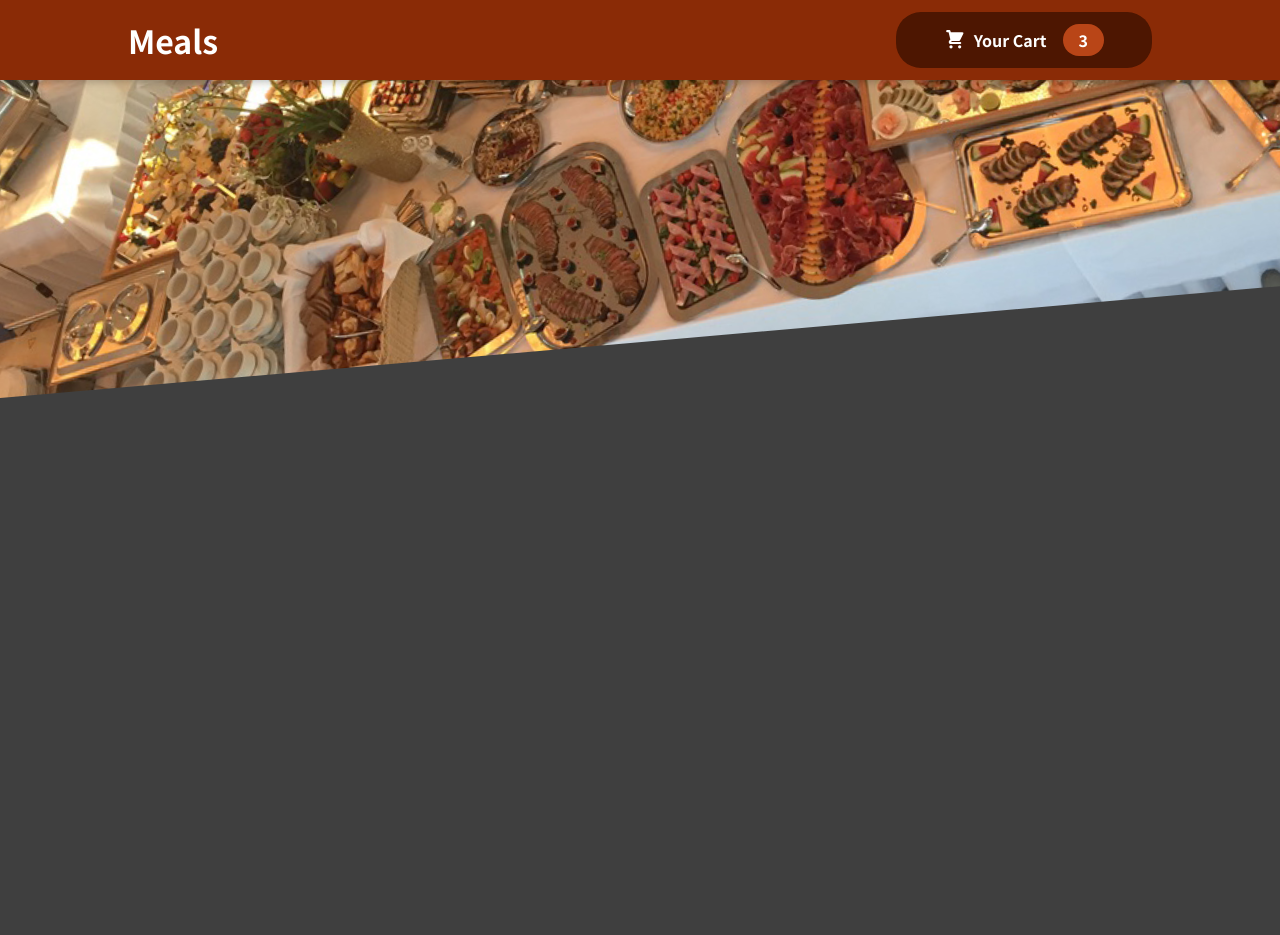
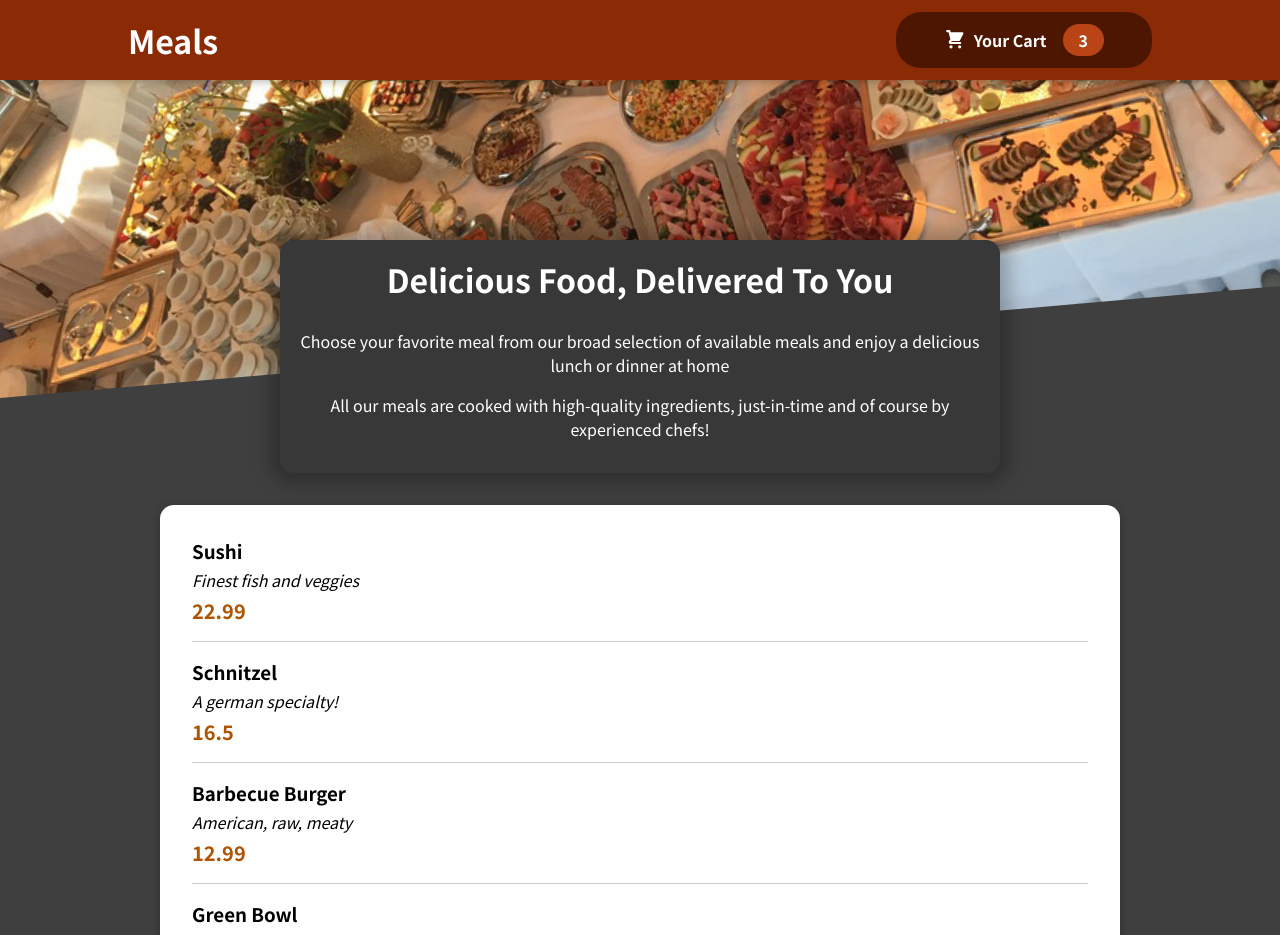
Before and after one commit to Maverick2502/food-app-react, a React (Create React App) app: page / in a window 1280 px wide. Shown: the top 935 px of the page. Before the commit the page ends 800 px from the top, so only its background shows below. Built offline with nearby package versions, Linux system fonts and the light colour scheme.

Commit message:
Adding Individual Meal Item & Displaying

```diff
--- a/src/App.js
+++ b/src/App.js
@@ -1,10 +1,14 @@
 import React, { Fragment } from "react";
 import Header from "./components/Layout/Header";
+import Meals from "./components/Meals/Meals";
 
 function App() {
   return (
     <Fragment>
       <Header />
+      <main>
+        <Meals />
+      </main>
     </Fragment>
   );
 }
--- /dev/null
+++ b/src/components/Meals/AvailableMeals.jsx
@@ -0,0 +1,52 @@
+import React from "react";
+// import classes from "./*.module.css";
+import Card from "../UI/Card";
+import classes from "./AvailableMeals.module.css";
+import MealItem from "../Meals/MealItem/MealItem";
+
+const DUMMY_MEALS = [
+  {
+    id: "m1",
+    name: "Sushi",
+    description: "Finest fish and veggies",
+    price: 22.99,
+  },
+  {
+    id: "m2",
+    name: "Schnitzel",
+    description: "A german specialty!",
+    price: 16.5,
+  },
+  {
+    id: "m3",
+    name: "Barbecue Burger",
+    description: "American, raw, meaty",
+    price: 12.99,
+  },
+  {
+    id: "m4",
+    name: "Green Bowl",
+    description: "Healthy...and green...",
+    price: 18.99,
+  },
+];
+
+function AvailableMeals() {
+  const mealsList = DUMMY_MEALS.map((meal) => (
+    <MealItem
+      key={meal.id}
+      name={meal.name}
+      description={meal.description}
+      price={meal.price}
+    />
+  ));
+  return (
+    <section className={classes.meals}>
+      <Card>
+        <ul>{mealsList}</ul>
+      </Card>
+    </section>
+  );
+}
+
+export default AvailableMeals;
--- /dev/null
+++ b/src/components/Meals/AvailableMeals.module.css
@@ -0,0 +1,24 @@
+.meals {
+  max-width: 60rem;
+  width: 90%;
+  margin: 2rem auto;
+  animation: meals-appear 1s ease-out forwards;
+}
+
+.meals ul {
+  list-style: none;
+  margin: 0;
+  padding: 0;
+}
+
+@keyframes meals-appear {
+  from {
+    opacity: 0;
+    transform: translateY(3rem);
+  }
+
+  to {
+    opacity: 1;
+    transform: translateY(0);
+  }
+}
--- /dev/null
+++ b/src/components/Meals/MealItem/MealItem.jsx
@@ -0,0 +1,19 @@
+import React from "react";
+import classes from "./MealItem.module.css";
+
+function MealItem(props) {
+  const price = `$${props.price.toFixed(2)}`;
+
+  return (
+    <li className={classes.meal}>
+      <div>
+        <h3>{props.name}</h3>
+        <div className={classes.description}>{props.description}</div>
+        <div className={classes.price}>{props.price}</div>
+      </div>
+      <div></div>
+    </li>
+  );
+}
+
+export default MealItem;
--- /dev/null
+++ b/src/components/Meals/MealItem/MealItem.module.css
@@ -0,0 +1,22 @@
+.meal {
+  display: flex;
+  justify-content: space-between;
+  margin: 1rem;
+  padding-bottom: 1rem;
+  border-bottom: 1px solid #ccc;
+}
+
+.meal h3 {
+  margin: 0 0 0.25rem 0;
+}
+
+.description {
+  font-style: italic;
+}
+
+.price {
+  margin-top: 0.25rem;
+  font-weight: bold;
+  color: #ad5502;
+  font-size: 1.25rem;
+}
--- /dev/null
+++ b/src/components/Meals/Meals.jsx
@@ -0,0 +1,14 @@
+import React, { Fragment } from "react";
+import MealsSummary from "./MealsSummary";
+import AvailableMeals from "./AvailableMeals";
+
+function Meals() {
+  return (
+    <Fragment>
+      <MealsSummary />
+      <AvailableMeals />
+    </Fragment>
+  );
+}
+
+export default Meals;
--- /dev/null
+++ b/src/components/Meals/MealsSummary.jsx
@@ -0,0 +1,20 @@
+import React from "react";
+import classes from "./MealsSummary.module.css";
+
+function MealsSummary() {
+  return (
+    <section className={classes.summary}>
+      <h2>Delicious Food, Delivered To You</h2>
+      <p>
+        Choose your favorite meal from our broad selection of available meals
+        and enjoy a delicious lunch or dinner at home
+      </p>
+      <p>
+        All our meals are cooked with high-quality ingredients, just-in-time and
+        of course by experienced chefs!
+      </p>
+    </section>
+  );
+}
+
+export default MealsSummary;
--- /dev/null
+++ b/src/components/Meals/MealsSummary.module.css
@@ -0,0 +1,18 @@
+.summary {
+  text-align: center;
+  max-width: 45rem;
+  width: 90%;
+  margin: auto;
+  margin-top: -10rem;
+  position: relative;
+  background-color: #383838;
+  color: white;
+  border-radius: 14px;
+  padding: 1rem;
+  box-shadow: 0 1px 18px 10px rgba(0, 0, 0, 0.25);
+}
+
+.summary h2 {
+  font-size: 2rem;
+  margin-top: 0;
+}
--- /dev/null
+++ b/src/components/UI/Card.jsx
@@ -0,0 +1,8 @@
+import React from "react";
+import classes from "./Card.module.css";
+
+function Card(props) {
+  return <div className={classes.card}>{props.children}</div>;
+}
+
+export default Card;
--- /dev/null
+++ b/src/components/UI/Card.module.css
@@ -0,0 +1,6 @@
+.card {
+  padding: 1rem;
+  box-shadow: 0 2px 8px rgba(0, 0, 0, 0.25);
+  border-radius: 14px;
+  background-color: white;
+}
```
Also changed, not shown: src/components/Meals/MealItem/MealItemForm.jsx (added), 1 other file (tests, documents, lock files or other folders).
